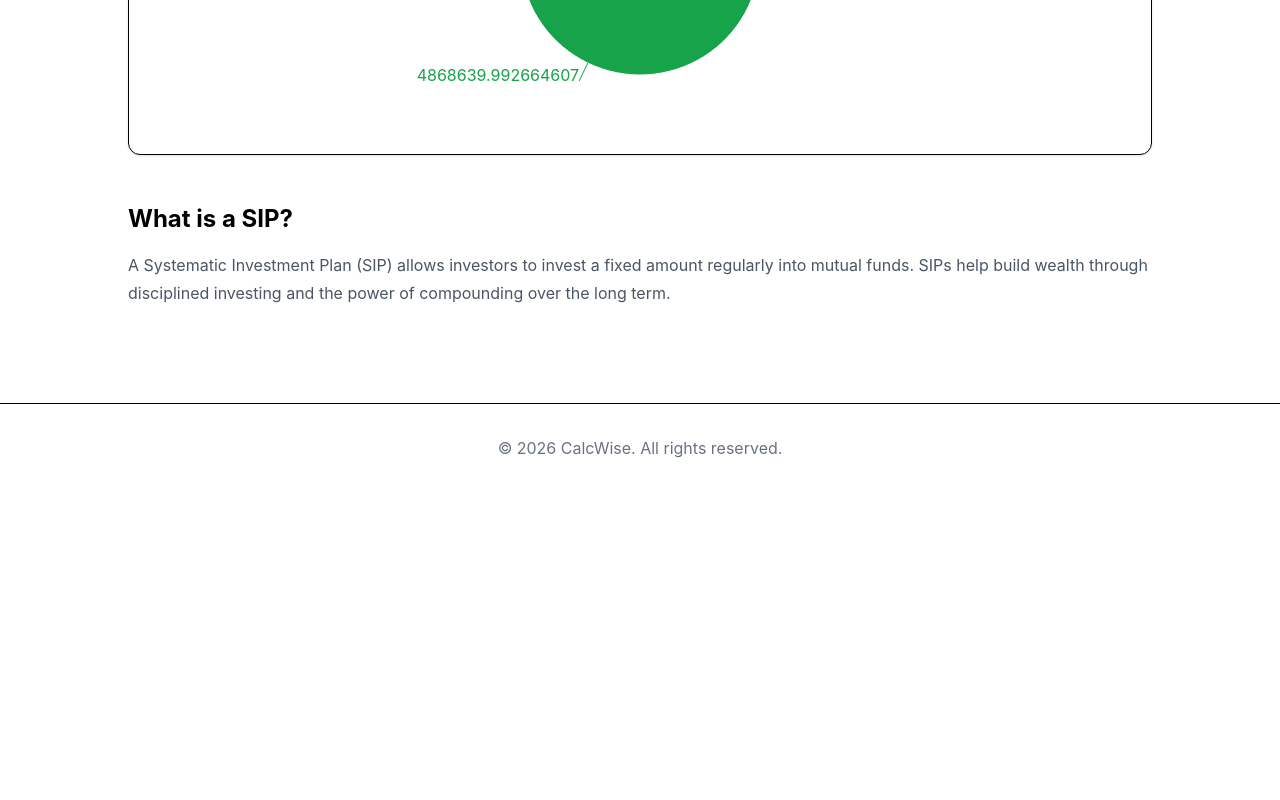
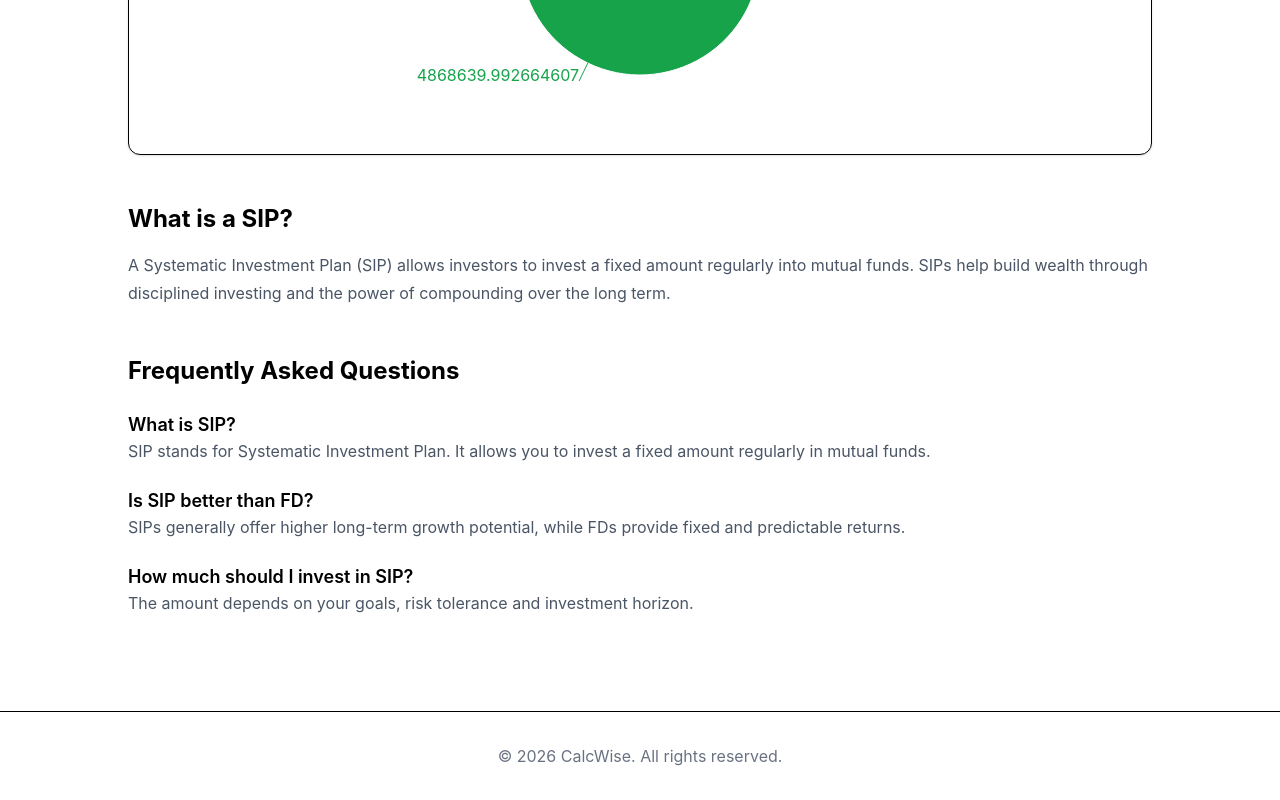
Before and after one commit to santosh450/finance-calculators, a React (Vite) app: page /sip-calculator in a window 1280 px wide. Shown: the part 894-1694 px from the top of the page. Before the commit the page ends 1386 px from the top, so only its background shows below. Built offline with nearby package versions, Linux system fonts and the light colour scheme.

Commit message:
Add SIP FAQ section

```diff
--- a/src/pages/SipCalculatorPage.tsx
+++ b/src/pages/SipCalculatorPage.tsx
@@ -111,6 +111,41 @@ export default function SipCalculatorPage() {
           disciplined investing and the power of compounding over the long term.
         </p>
       </section>
+
+      <section className="mt-12">
+        <h2 className="text-2xl font-bold mb-6">Frequently Asked Questions</h2>
+
+        <div className="space-y-6">
+          <div>
+            <h3 className="font-semibold text-lg">What is SIP?</h3>
+
+            <p className="text-gray-600">
+              SIP stands for Systematic Investment Plan. It allows you to invest
+              a fixed amount regularly in mutual funds.
+            </p>
+          </div>
+
+          <div>
+            <h3 className="font-semibold text-lg">Is SIP better than FD?</h3>
+
+            <p className="text-gray-600">
+              SIPs generally offer higher long-term growth potential, while FDs
+              provide fixed and predictable returns.
+            </p>
+          </div>
+
+          <div>
+            <h3 className="font-semibold text-lg">
+              How much should I invest in SIP?
+            </h3>
+
+            <p className="text-gray-600">
+              The amount depends on your goals, risk tolerance and investment
+              horizon.
+            </p>
+          </div>
+        </div>
+      </section>
     </div>
   );
 }
```
